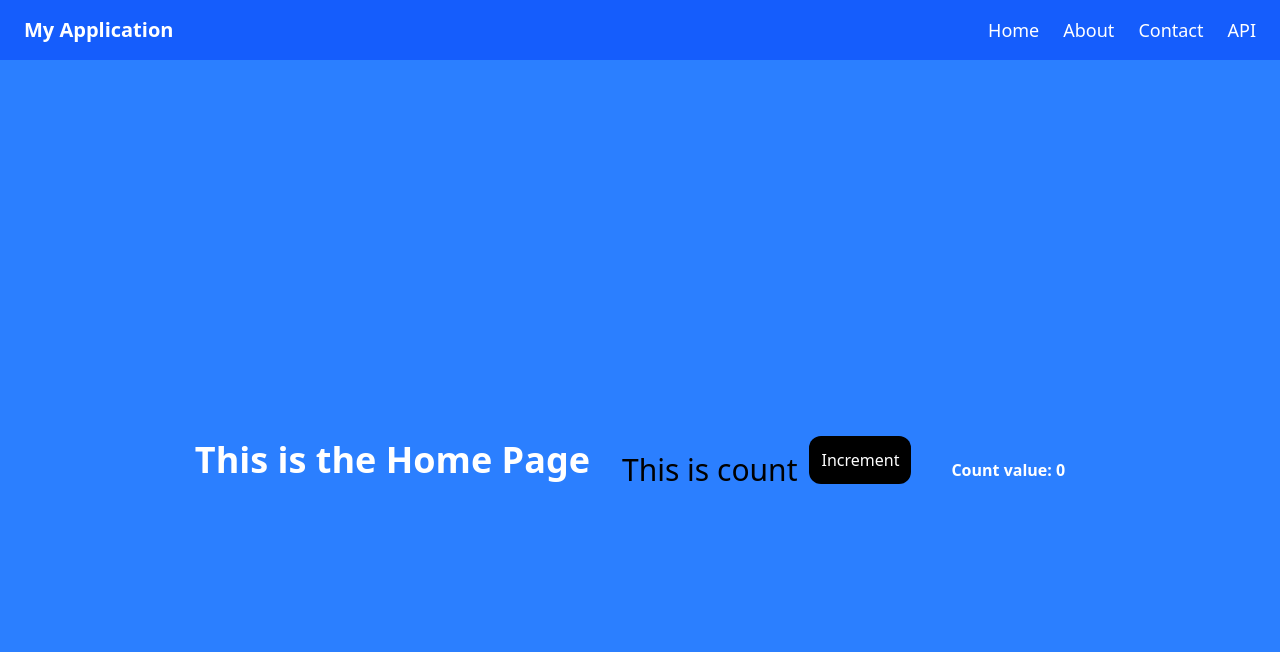
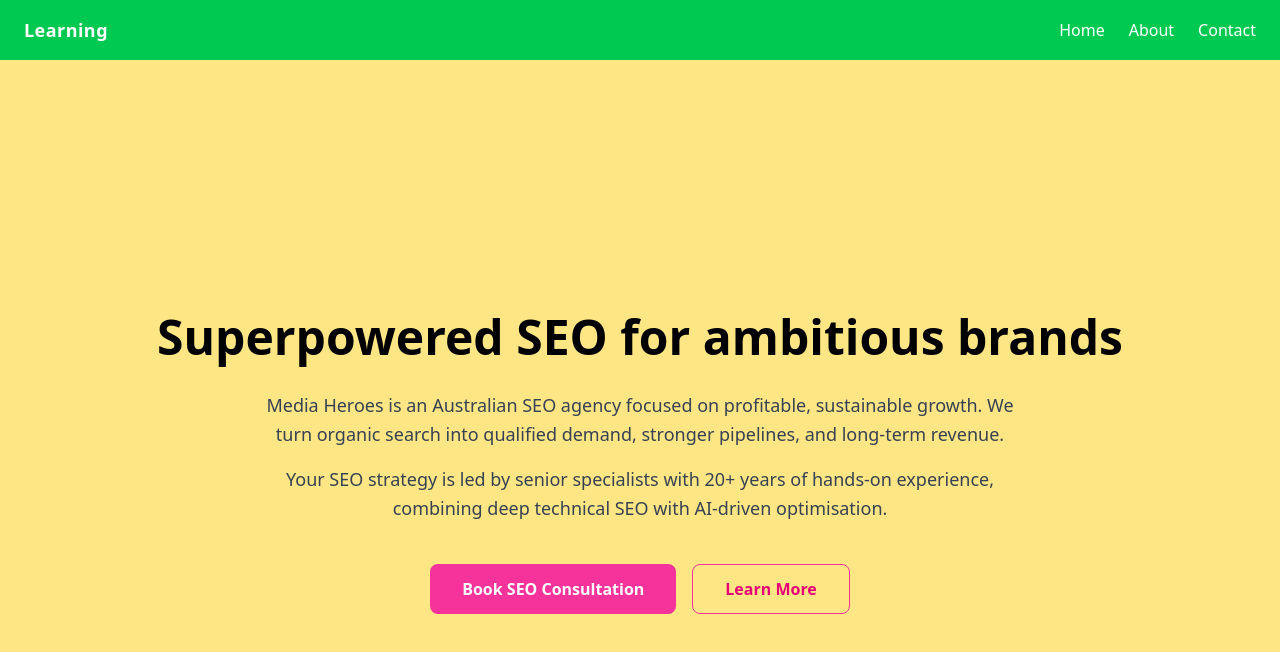
Before and after one commit to Wahidhusaindev/react-practice, a React (Vite) app: page / in a window 1280 px wide. Shown: the top 652 px of the page. Built offline with nearby package versions, Linux system fonts and the light colour scheme.

Commit message:
refactor: update page structure and remove unused components

```diff
--- a/index.html
+++ b/index.html
@@ -4,7 +4,7 @@
     <meta charset="UTF-8" />
     <link rel="icon" type="image/svg+xml" href="/vite.svg" />
     <meta name="viewport" content="width=device-width, initial-scale=1.0" />
-    <title>react-practice</title>
+    <title>React Learning</title>
   </head>
   <body>
     <div id="root"></div>
--- a/src/App.jsx
+++ b/src/App.jsx
@@ -1,21 +1,13 @@
-import { BrowserRouter, Routes, Route } from "react-router-dom";
-import Home from "./components/Home";
-import About from "./components/About";
-import Navbar from "./components/Navbar";
-import Contact from "./components/Contact";
-import API from "./components/API";
-
+import {Routes, Route } from "react-router-dom";
+import Home from './pages/Home'
+import Navar from "./components/Navar";
 const App = () => {
   return (
     <>
-      <Navbar />
-      <Routes>
-
-        <Route path="/" element={<Home />} />
-        <Route path="/about" element={<About />} />
-        <Route path="/contact" element={<Contact />} />
-        <Route path="/api" element={<API />} />
-      </Routes>
+     <Navar />
+     <Routes>
+      <Route path="/" element={<Home/>} />
+     </Routes>
     </>
   );
 };
--- a/src/components/API.jsx
+++ /dev/null
@@ -1,46 +0,0 @@
-import { useState, useEffect } from "react";
-import axios from "axios";
-import { Link } from "react-router-dom";
-import Contact from "./Contact";
-
-const API = () => {
-  const [data, setData] = useState([]);
-
-  useEffect(() => {
-    axios
-      .get("https://jsonplaceholder.typicode.com/users")
-      .then(async (res) => {
-        let response = await res.data;
-        setData(response);
-        console.log(response);
-      })
-      .catch((error) => {
-        console.error("Error fetching data:", error);
-      });
-  }, []);
-
-  return (
-    <div className="min-h-screen bg-green-500 flex items-center justify-center p-6">
-      <div className="grid grid-cols-1 sm:grid-cols-2 lg:grid-cols-3 gap-2 w-full max-w-6xl">
-        {data.map((user) => (
-          <div
-            key={user.id}
-            className="bg-white p-6 rounded-xl shadow-lg hover:shadow-2xl transition duration-300"
-          >
-            <h2 className="text-xl font-bold text-pink-500">{user.name}</h2>
-            <p className="text-blue-600 font-bold mt-1 ">{user.email}</p>
-
-            <div className="mt-4 text-sm text-gray-700 border-t pt-4 space-y-2">
-              <p><span className="font-semibold">Phone:</span> {user.phone}</p>
-              <p><span className="font-semibold">Website:</span> {user.website}</p>
-              <p><span className="font-semibold">City:</span> {user.address.city}</p>
-              <Link to={Contact}><button className="mt-2 px-4 py-2 bg-pink-500 text-white rounded hover:bg-pink-600 transition duration-300">Contact</button></Link>
-            </div>
-          </div>
-        ))}
-      </div>
-    </div>
-  );
-};
-
-export default API;
--- a/src/components/About.jsx
+++ /dev/null
@@ -1,9 +0,0 @@
-const About = () => {
-  return (
-    <div className="min-h-screen bg-green-500 flex items-center justify-center">
-      <h1 className="text-4xl font-bold text-white">This is About Page</h1>
-    </div>
-  );
-};
-
-export default About;
--- a/src/components/Contact.jsx
+++ /dev/null
@@ -1,9 +0,0 @@
-const Contact = () => {
-  return (
-    <div className="min-h-screen bg-red-500 flex items-center justify-center">
-      <h1 className="text-4xl font-bold text-white">This is the Home Page</h1>
-    </div>
-  );
-};
-
-export default Contact;
--- a/src/components/Footer.jsx
+++ /dev/null
@@ -1,22 +0,0 @@
-const Footer = () => {
-  return (
-    <footer className="bg-gray-900 text-gray-300 py-6 mt-10">
-      <div className="max-w-6xl mx-auto px-6 flex flex-col md:flex-row items-center justify-between gap-4">
-
-        <h2 className="text-lg font-semibold text-white">
-          © {new Date().getFullYear()} My Application
-        </h2>
-
-        <div className="flex gap-6 text-sm">
-          <a href="/" className="hover:text-white transition">Home</a>
-          <a href="/about" className="hover:text-white transition">About</a>
-          <a href="#" className="hover:text-white transition">Privacy Policy</a>
-          <a href="#" className="hover:text-white transition">Contact</a>
-        </div>
-
-      </div>
-    </footer>
-  );
-};
-
-export default Footer;
--- a/src/components/Home.jsx
+++ /dev/null
@@ -1,17 +0,0 @@
-import { useState } from "react";
-const Home = () => {
-  const [count, setCount] = useState(0);
-  return (
-    <>
-    <div className="min-h-screen bg-blue-500 flex items-center justify-center">
-      <h1 className="text-4xl font-bold text-white p-5">This is the Home Page</h1>
-       <h1 className="mt-5 p-3 text-3xl">This is count</h1>
-    <button className="p-3 bg-black text-white rounded-xl cursor-pointer" onClick={() => setCount(count + 1)}>Increment</button>
-    <p className="font-bold text-white mt-5 p-10">Count value: {count}</p>
-    </div>
-
-    </>
-  );
-};
-
-export default Home;
--- /dev/null
+++ b/src/components/Navar.jsx
@@ -0,0 +1,32 @@
+import React from "react";
+import { Link } from "react-router-dom";
+
+const Navbar = () => {
+  return (
+    <nav className="flex items-center justify-between bg-green-500 px-6 py-4 text-white">
+      <Link to="/" className="text-lg font-semibold tracking-wide">
+        Learning
+      </Link>
+
+      <ul className="flex items-center gap-6">
+        <li>
+          <Link className="hover:text-green-200 transition" to="/">
+            Home
+          </Link>
+        </li>
+        <li>
+          <Link className="hover:text-green-200 transition" to="/about">
+            About
+          </Link>
+        </li>
+        <li>
+          <Link className="hover:text-green-200 transition" to="/contact">
+            Contact
+          </Link>
+        </li>
+      </ul>
+    </nav>
+  );
+};
+
+export default Navbar;
--- a/src/components/Navbar.jsx
+++ /dev/null
@@ -1,26 +0,0 @@
-import { Link } from "react-router-dom";
-
-const Navbar = () => {
-  return (
-    <nav className="flex items-center justify-between px-6 py-4 bg-blue-600 text-white">
-      <h1 className="text-xl font-bold">My Application</h1>
-
-      <ul className="flex gap-6 text-lg">
-        <li>
-          <Link to="/" className="hover:text-gray-300">Home</Link>
-        </li>
-        <li>
-          <Link to="/about" className="hover:text-gray-300">About</Link>
-        </li>
-        <li>
-          <Link to="/contact" className="hover:text-gray-300">Contact</Link>
-        </li>
-        <li>
-          <Link to="/api" className="hover:text-gray-300">API</Link>
-        </li>
-      </ul>
-    </nav>
-  );
-};
-
-export default Navbar;
--- a/src/constrant/index.js
+++ b/src/constrant/index.js
@@ -0,0 +1,4 @@
+const nav_Links =[
+    {
+        name:"Home",}
+]
--- /dev/null
+++ b/src/pages/Home.jsx
@@ -0,0 +1,39 @@
+import React from 'react'
+import { Link } from 'react-router-dom'
+
+const Home = () => {
+    return (
+        <div className='min-h-screen bg-amber-200'>
+            <div className="min-h-screen bg-amber-200 flex items-center">
+                <div className="mx-auto max-w-5xl px-6 py-12 text-center">
+                    <h1 className="text-4xl md:text-5xl font-extrabold leading-tight">
+                        Superpowered SEO for ambitious brands
+                    </h1>
+
+                    <p className="mt-6 text-lg text-gray-700 max-w-3xl mx-auto leading-relaxed">
+                        Media Heroes is an Australian SEO agency focused on profitable, sustainable growth.
+                        We turn organic search into qualified demand, stronger pipelines, and long-term revenue.
+                    </p>
+
+                    <p className="mt-4 text-lg text-gray-700 max-w-3xl mx-auto leading-relaxed">
+                        Your SEO strategy is led by senior specialists with 20+ years of hands-on experience,
+                        combining deep technical SEO with AI-driven optimisation.
+                    </p>
+
+                    <div className="mt-10 flex justify-center gap-4">
+                        <button className="rounded-lg bg-pink-500 px-8 py-3 font-semibold text-white transition hover:bg-pink-700">
+                            Book SEO Consultation
+                        </button>
+
+                        <button className="rounded-lg border border-pink-500 px-8 py-3 font-semibold text-pink-600 transition hover:bg-pink-100">
+                            Learn More
+                        </button>
+                    </div>
+                </div>
+            </div>
+
+        </div>
+    )
+}
+
+export default Home
```
Also changed, not shown: 1 other file (tests, documents, lock files or other folders).
